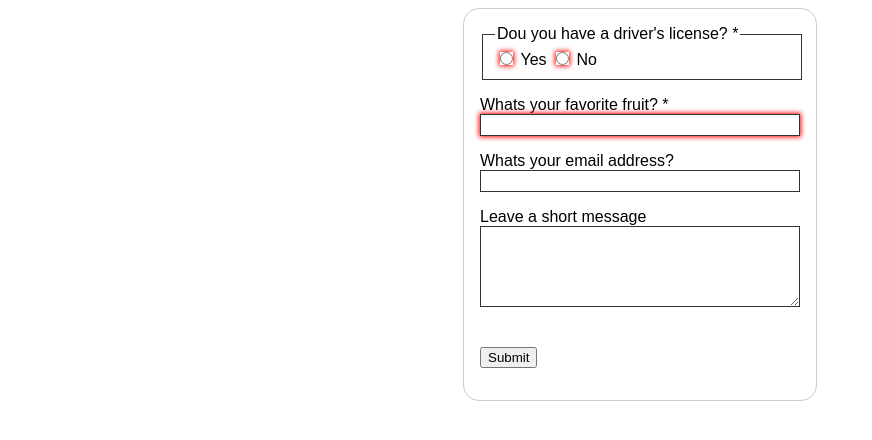
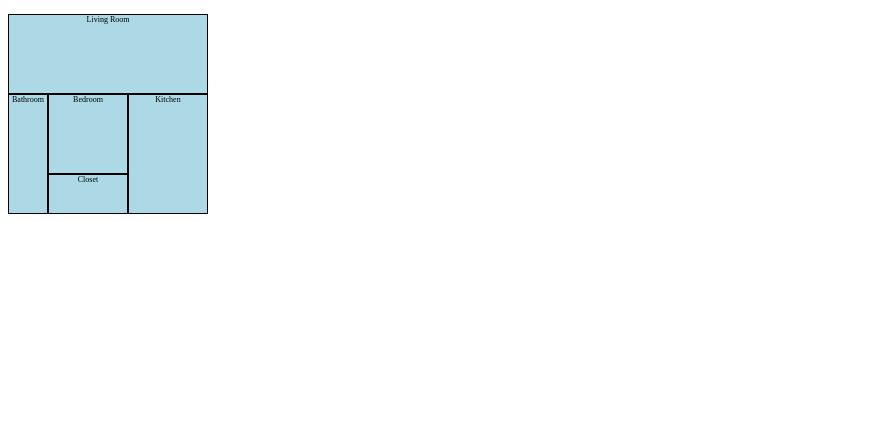
Before and after one commit to VascoMacedo/Table-Examples, a plain HTML site: page index.html in a window 1280 px wide. Shown: the whole page, without its empty margins (0-872 px from the left). Drawn offline with Linux system fonts and the light colour scheme.

Commit message:
Positioning Grid Elements - Examples

```diff
--- a/index.css
+++ b/index.css
@@ -1,52 +1,44 @@
-h1 {
-  margin-top: 0;
+.container {
+  display: inline-grid;
+  grid-template: 40px 40px 40px 40px 40px / 40px 40px 40px 40px 40px;
+  background-color: lightblue;
 }
 
-ul {
-  margin: 0;
-  padding: 0;
-  list-style: none;
+.room {
+  border: 1px solid;
+  font-size: 50%;
+  text-align: center;
 }
 
-form {
-  margin: 0 auto;
-  width: 400px;
-  padding: 1em;
-  border: 1px solid #ccc;
-  border-radius: 1em;
+#living-room {
+  grid-column-start: 1;
+  grid-column-end: 6;
+  grid-row-start: 1;
+  grid-row-end: 3;
 }
 
-label span {
-  display: inline-block;
-  text-align: right;
+#kitchen {
+  grid-column: 4 / 6;
+  grid-row: 3 / 6;
 }
 
-input,
-fieldset {
-  font: 1em sans-serif;
-  width: 250px;
-  box-sizing: border-box;
-  border: 1px solid #999;
+#bedroom {
+  grid-column-start: 2;
+  grid-column-end: 4;
+  grid-row-start: 3;
+  grid-row-end: 5;
 }
 
-input[type="checkbox"],
-input[type="radio"] {
-  width: auto;
-  border: none;
+#bathroom {
+  grid-column-start: 1;
+  grid-column-end: 2;
+  grid-row-start: 3;
+  grid-row-end: 6;
 }
 
-input:focus {
-  background-color: yellow;
+#closet {
+  grid-column-start: 2;
+  grid-column-end: 4;
+  grid-row-start: 5;
+  grid-row-end: 6;
 }
-
-button {
-  margin: 20px 0 0 0;
-}
-
-label {
-  display: inline-block;
-}
-
-p label {
-  width: 100%;
-}
--- a/index.html
+++ b/index.html
@@ -4,81 +4,14 @@
     <meta charset="utf-8"/>
     <title>Favorite fruit start</title>
     <link rel="stylesheet" href="index.css">
-    <style>
-      form {
-        font: 1em sans-serif;
-        max-width: 320px;
-      }
-
-      p > label {
-        display: block;
-      }
-
-      input[type="text"],
-      input[type="email"],
-      input[type="number"],
-      textarea,
-      fieldset {
-        width: 100%;
-        border: 1px solid #333;
-        box-sizing: border-box;
-      }
-
-      input:invalid {
-        box-shadow: 0 0 5px 1px red;
-      }
-
-      input:focus:invalid {
-        box-shadow: none;
-      }
-
-    </style>
   </head>
-
-
   <body>
-      <form>
-
-        <fieldset>
-          <legend>
-            Dou you have a driver's license? <span aria-label="required">*</span>
-          </legend>
-          <input type="radio" required name="driver" id="r1" value="yes">
-          <label for="r1">Yes</label>
-
-          <input type="radio" required name="driver" id="r2" value="no">
-          <label for="r2">No</label>
-        </fieldset>
-        <p>
-          <label for="t1">
-            Whats your favorite fruit? <span aria-label="required">*</span>
-          </label>
-
-          <input type="text" id="t1" name="fruit" list="l1" required
-            pattern="[Bb]anana|[Cc]herry|[Aa]pple|[Ss]trawberry|[Ll]emon|[Oo]range">
-
-          <datalist id="l1">
-            <option>Banana</option>
-            <option>Cherry</option>
-            <option>Apple</option>
-            <option>Strawberry</option>
-            <option>Lemon</option>
-            <option>Orange</option>
-          </datalist>
-        </p>
-
-        <p>
-          <label for="t2">Whats your email address?</label>
-          <input type="email" id="t2" name="email">
-        </p>
-        <p>
-          <label for="t3">Leave a short message</label>
-          <textarea name="msg" id="t3" maxlength="140" rows="5"></textarea>
-        </p>
-        <p>
-          <button>Submit</button>
-        </p>
-      </form>
+    <div class="container">
+      <div class="room" id="living-room">Living Room</div>
+      <div class="room" id="kitchen">Kitchen</div>
+      <div class="room" id="bedroom">Bedroom</div>
+      <div class="room" id="bathroom">Bathroom</div>
+      <div class="room" id="closet">Closet</div>
+    </div>
   </body>
-
 </html>
```
